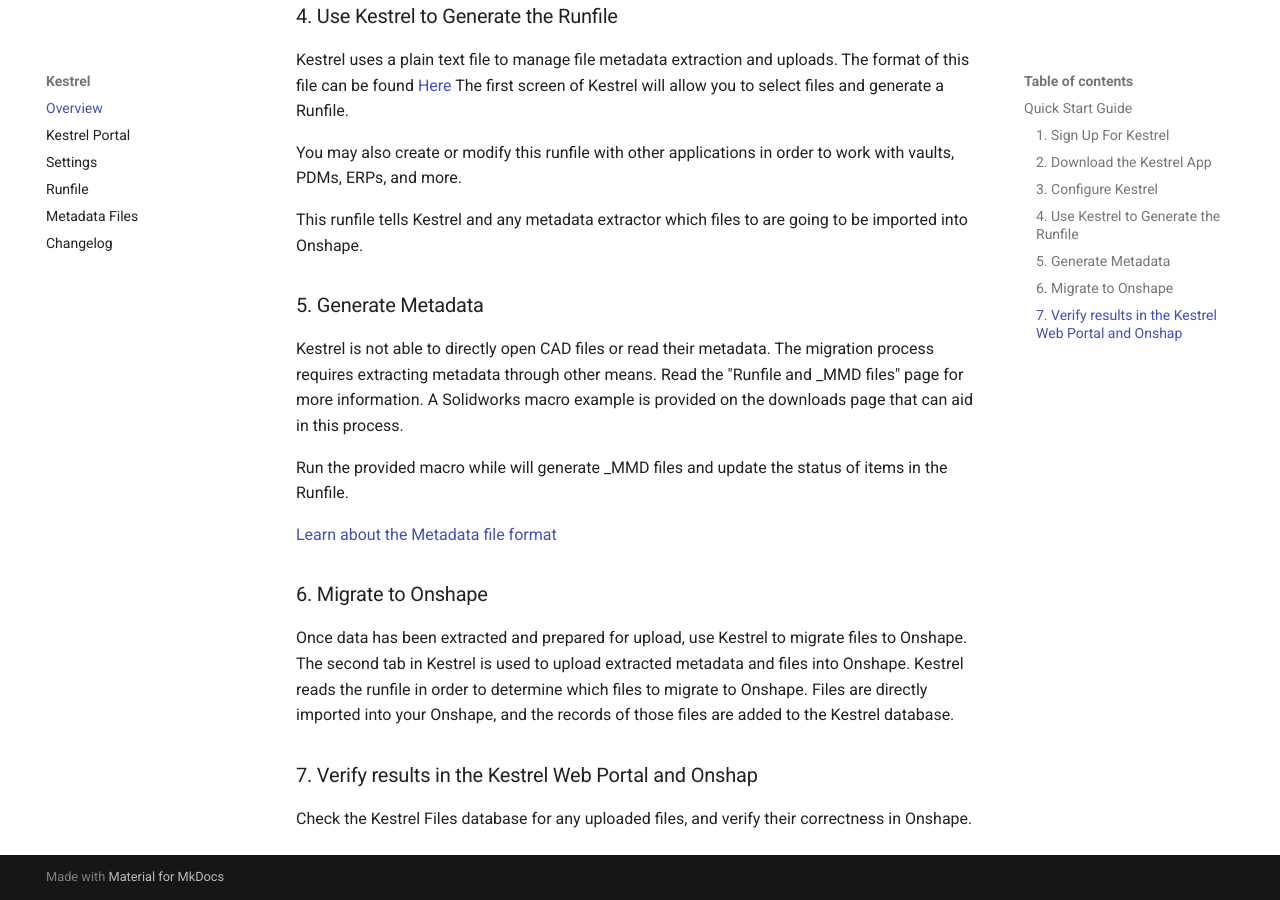
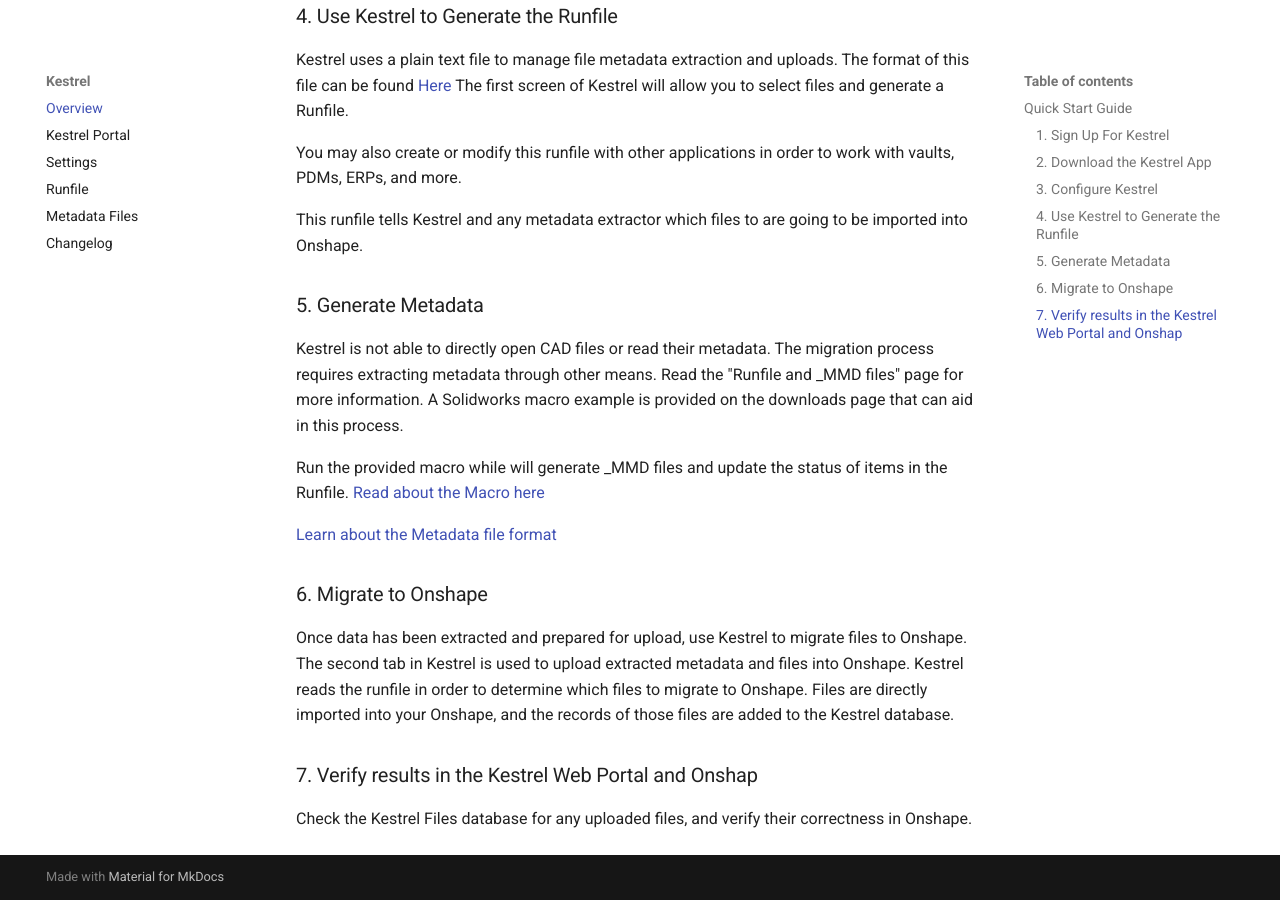
Before and after one commit to SmartBenchSoftware/Documentation, an MkDocs documentation site: the page built from docs/kestrel/index.md, in a window 1280 px wide and 900 px high, scrolled down 1185 px. Built offline with MkDocs 1.6.1 and Material for MkDocs 9.7.7, drawn with Linux system fonts in a browser that asks for light colours.

Commit message:
Add link to Solidworks macro in migration section
Added a link to the Solidworks macro documentation.

```diff
--- a/docs/kestrel/index.md
+++ b/docs/kestrel/index.md
@@ -52,6 +52,7 @@
 A Solidworks macro example is provided on the downloads page that can aid in this process.
 
 Run the provided macro while will generate _MMD files and update the status of items in the Runfile.
+[Read about the Macro here](solidworks.md)
 
 [Learn about the Metadata file format](MetadataFiles.md)
 
```
